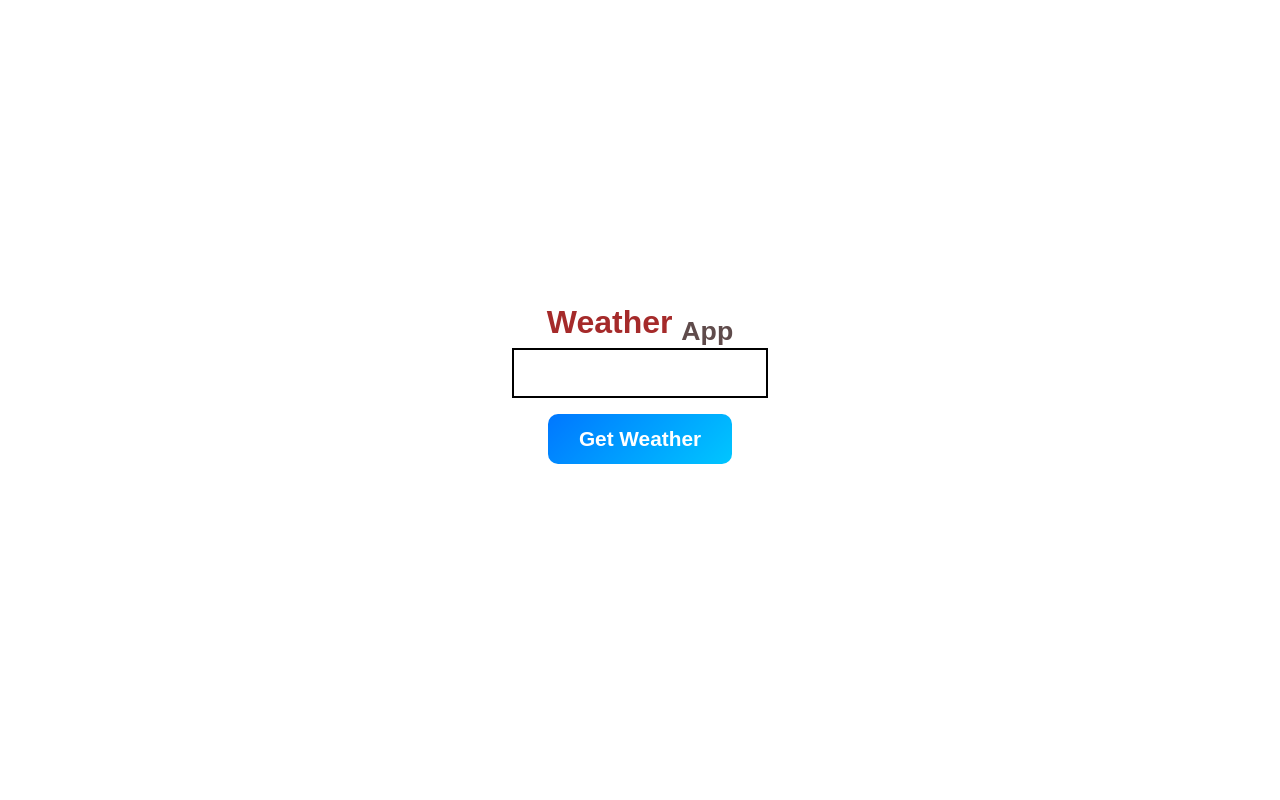
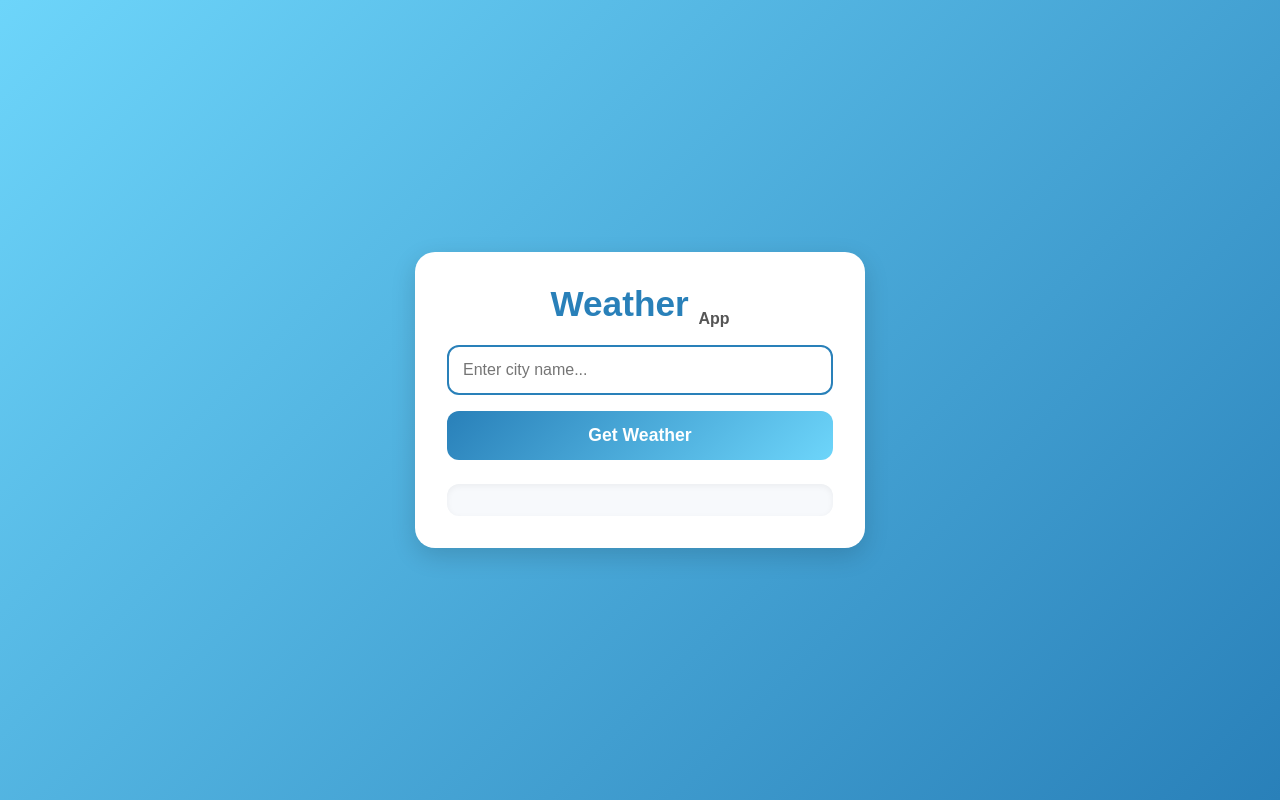
Before and after one commit to Fatzy070/liveweather, a plain HTML site: page index.html in a window 1280 px wide. Drawn offline with Linux system fonts and the light colour scheme; no server answers.

Commit message:
initial commit

```diff
--- a/index.html
+++ b/index.html
@@ -3,80 +3,118 @@
 <head>
   <meta charset="UTF-8">
   <meta name="viewport" content="width=device-width, initial-scale=1.0">
-    <title>Document</title>
+  <title>Weather App</title>
   <style>
-        *{
+    * {
       padding: 0;
       margin: 0;
       box-sizing: border-box;
-            font-family: sans-serif;
+      font-family: "Poppins", sans-serif;
     }
+
     body {
-            height: 98vh;
+      height: 100vh;
       display: flex;
       align-items: center;
       justify-content: center;
+      background: linear-gradient(135deg, #6dd5fa, #2980b9);
     }
+
     main {
+      width: 90%;
+      max-width: 450px;
+      background: #fff;
+      padding: 2rem;
+      border-radius: 20px;
+      box-shadow: 0 8px 25px rgba(0, 0, 0, 0.15);
       text-align: center;
+      animation: fadeIn 0.8s ease;
     }
-        input{
-            width: 70%;
-            height: 50px;
-            border: 2px solid black;
-            padding-left: 10px;
+
+    h1 {
+      font-size: 2.2rem;
+      color: #2980b9;
+      margin-bottom: 1rem;
+    }
+
+    h1 sub {
+      font-size: 1rem;
+      color: #555;
+    }
+
+    input {
+      width: 100%;
+      padding: 14px;
+      border: 2px solid #2980b9;
+      border-radius: 12px;
+      font-size: 1rem;
+      outline: none;
+      margin-bottom: 1rem;
+      transition: 0.3s;
+    }
+
+    input:focus {
+      border-color: #6dd5fa;
+      box-shadow: 0 0 8px rgba(41, 128, 185, 0.3);
+    }
+
+    button {
+      width: 100%;
+      padding: 14px;
       font-size: 1.1rem;
-        }
-        button {
-            width: 50%;
-            margin: 1rem 0rem;
-            height: 50px;
-            font-size: 1.3rem;
-        }
-        h1 {
-            font-size: 2rem;
-            color: brown;
-        }
-        h1 sub {
-            color: rgb(95, 75, 75);
-        }
-        button {
-    width: 50%;
-    margin: 1rem 0rem;
-    height: 50px;
-    font-size: 1.3rem;
       font-weight: bold;
-    background: linear-gradient(135deg, #0077ff, #00c6ff); /* blue gradient */
+      background: linear-gradient(135deg, #2980b9, #6dd5fa);
       color: #fff;
       border: none;
-    border-radius: 10px;
+      border-radius: 12px;
       cursor: pointer;
       transition: transform 0.2s ease, box-shadow 0.2s ease;
     }
 
     button:hover {
-    transform: translateY(-4px) scale(1.03);
-    box-shadow: 0 6px 15px rgba(0, 119, 255, 0.4);
+      transform: translateY(-3px) scale(1.02);
+      box-shadow: 0 6px 15px rgba(0, 0, 0, 0.25);
     }
 
     button:active {
-    transform: translateY(0) scale(0.98);
-    box-shadow: 0 3px 8px rgba(0, 119, 255, 0.3);
+      transform: translateY(0) scale(0.97);
+      box-shadow: 0 3px 10px rgba(0, 0, 0, 0.2);
     }
 
+    #WeatherResult {
+      margin-top: 1.5rem;
+      padding: 1rem;
+      background: #f7f9fc;
+      border-radius: 12px;
+      font-size: 1rem;
+      color: #333;
+      box-shadow: inset 0 2px 6px rgba(0, 0, 0, 0.05);
+    }
+
+    @keyframes fadeIn {
+      from {
+        opacity: 0;
+        transform: scale(0.95);
+      }
+      to {
+        opacity: 1;
+        transform: scale(1);
+      }
+    }
   </style>
 </head>
 <body>
   <main>
     <div class="weather">
       <h1>Weather <sub>App</sub></h1>
-            <input type="text" id="cityinput" >
+      <input type="text" id="cityinput" placeholder="Enter city name..." />
       <button onclick="getweather()">Get Weather</button>
       <div id="WeatherResult">
-
+        <!-- Weather result will show here -->
       </div>
     </div>
   </main>
+
   <script src="weather.js"></script>
 </body>
 </html>
```
Lines whose indentation alone changed are shown as unchanged.
